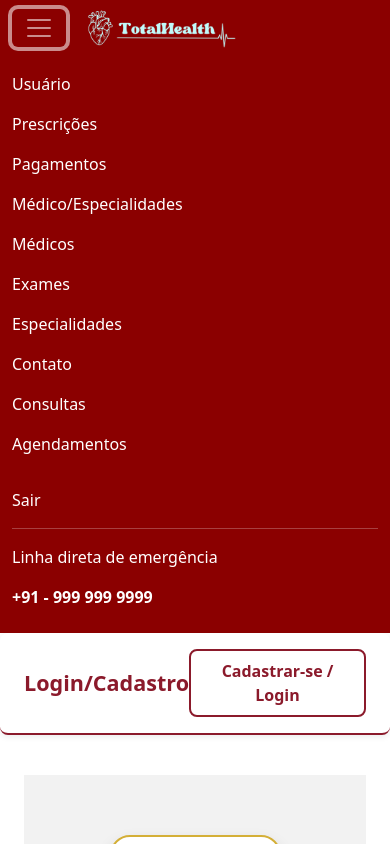
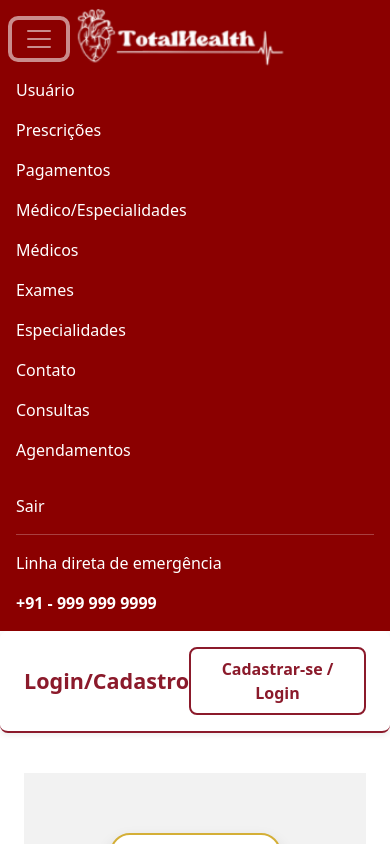
Before and after one commit to ItaloSenai2A/total-health, a React (Vite) app: page /loginCadastro in a window 390 px wide. Both pictures are taken after a click on the button "Toggle navigation". Shown: the top 844 px of the page. Built offline with nearby package versions, Linux system fonts and the light colour scheme.

Commit message:
Alterações e ajustes no Header Mobile

```diff
--- a/src/App.css
+++ b/src/App.css
@@ -18,6 +18,6 @@ main {
 }
 
 .logoMobile {
-  filter: invert(1);
-  mix-blend-mode: screen;
+  height: 100px; /* Aumente conforme necessário */
+  width: auto; /* Mantém a proporção */
 }
--- a/src/components/header/HeaderMobile.jsx
+++ b/src/components/header/HeaderMobile.jsx
@@ -1,13 +1,22 @@
 import { Link } from "react-router";
 
-const HeaderMobile = (props) => {
+const HeaderMobile = () => {
   return (
-    <>
     <nav
       className="d-md-none d-block navbar navbar-dark navbar-expand-lg"
-        style={{ backgroundColor: "#8B0000" }}
+      style={{
+        backgroundColor: "#8B0000",
+        padding: "0",
+        display: "flex",
+        flexDirection: "column",
+        zIndex: 1030,
+      }}
     >
-        <div className="container-fluid justify-content-start gap-3">
+      {/* Topo com logo e botão */}
+      <div
+        className="container-fluid justify-content-start align-items-center gap-2"
+        style={{ height: "70px" }} // Reduzindo o espaçamento entre os elementos
+      >
         <button
           className="navbar-toggler border-0"
           type="button"
@@ -16,22 +25,31 @@ const HeaderMobile = (props) => {
           aria-controls="navbarSupportedContent"
           aria-expanded="false"
           aria-label="Toggle navigation"
+          style={{ alignSelf: "center", marginTop: "-12px" }} // Ajuste fino para alinhar com a logo
         >
-            <span className="navbar-toggler-icon "></span>
+          <span className="navbar-toggler-icon"></span>
         </button>
+
         <Link to={"/"}>
           <img
             className="logoMobile"
-              src={props.Logo}
-              alt=""
-              height={"40px"}
+            src="/src/assets/logomobile2.png"
+            alt="Transfusão+ Logo"
+            style={{ marginTop: "-11px", marginLeft: "-8px" }} // Aproximando mais a logo dos risquinhos
           />
         </Link>
+      </div>
+
+      {/* Menu colapsável */}
       <div
-            className="collapse navbar-collapse text-dark"
+        className="collapse navbar-collapse w-100"
         id="navbarSupportedContent"
+        style={{
+          backgroundColor: "#8B0000",
+          transition: "height 0.35s ease",
+        }}
       >
-            <ul className="navbar-nav me-auto mb-2 mb-lg-0">
+        <ul className="navbar-nav me-auto mb-2 mb-lg-0 px-3">
           <li className="nav-item">
             <a className="nav-link text-white" href="/usuario">
               Usuário
@@ -83,7 +101,7 @@ const HeaderMobile = (props) => {
             </a>
           </li>
         </ul>
-            <div className="mt-4 ">
+        <div className="mt-4 px-3">
           <Link className="nav-link text-white" to="/sair">
             Sair
           </Link>
@@ -92,9 +110,7 @@ const HeaderMobile = (props) => {
           <p className="fw-bold text-white">+91 - 999 999 9999</p>
         </div>
       </div>
-        </div>
     </nav>
-    </>
   );
 };
 
```
Also changed, not shown: src/assets/logomobile2.png (added), src/components/assets/MobileHeader.png (added). Lines whose indentation alone changed are shown as unchanged.
